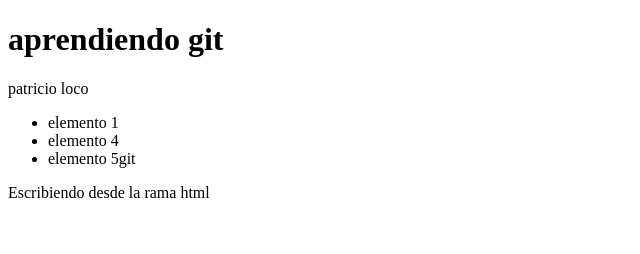
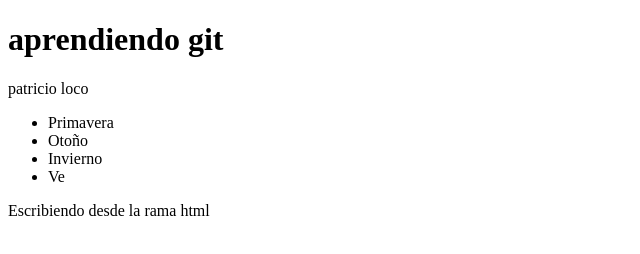
Before and after one commit to ericastro0615/mirchaJonGit, a plain HTML site: page index.html in a window 1280 px wide. Shown: the whole page, without its empty margins (0-640 px from the left). Drawn offline with Linux system fonts and the light colour scheme.

Commit message:
haciendo pruebas con commit erroneos

```diff
--- a/index.html
+++ b/index.html
@@ -13,9 +13,11 @@
 
     </p>
     <ul>
-        <li>elemento 1</li>
-        <li>elemento 4</li>
-        <li>elemento 5git </li>
+        <li>Primavera</li>
+        <li>Otoño</li>
+        <li>Invierno </li>
+        <li>Ve</li>
+
     </ul>
     <p> Escribiendo desde la rama html </p>
     <script src = "index.js"></script>
```
